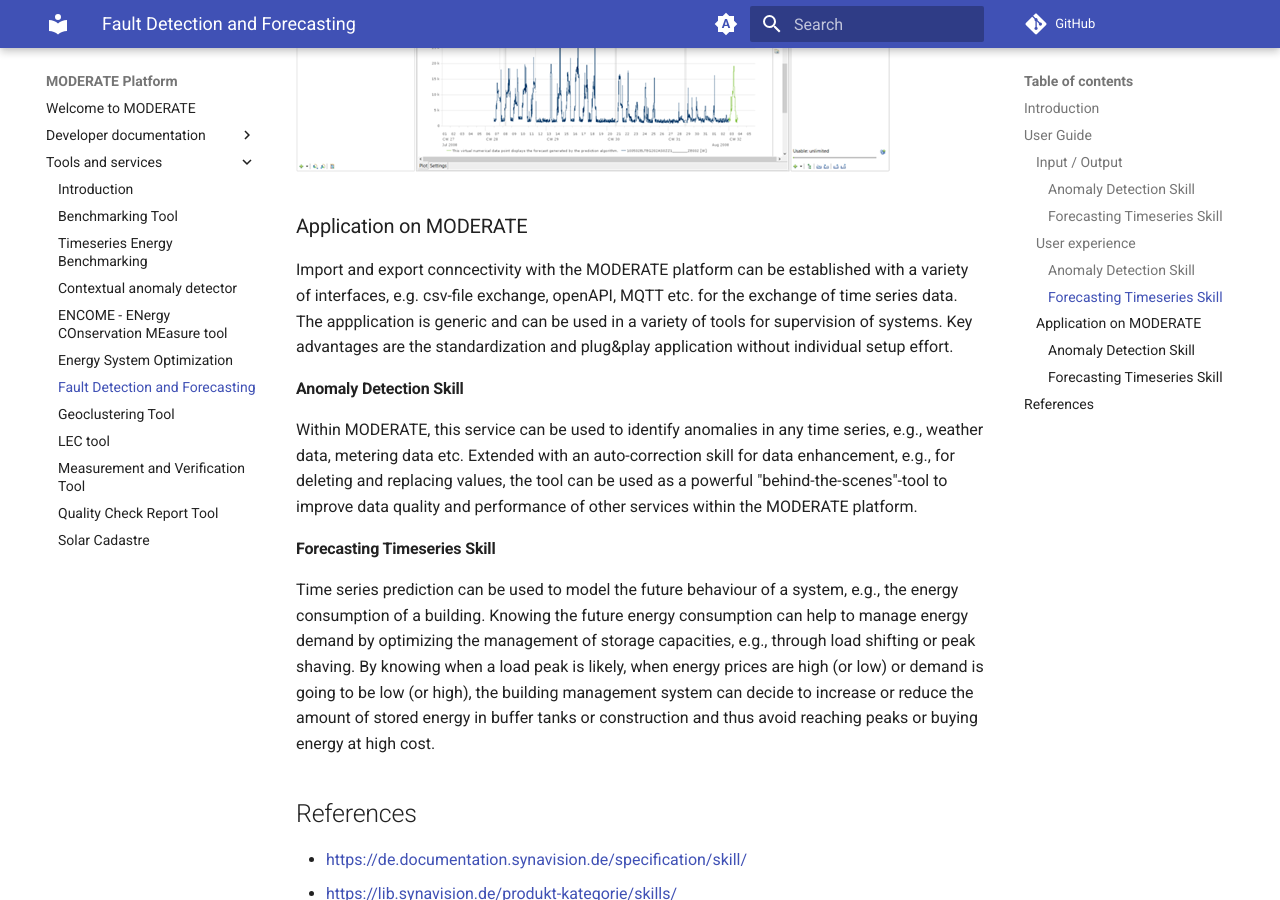
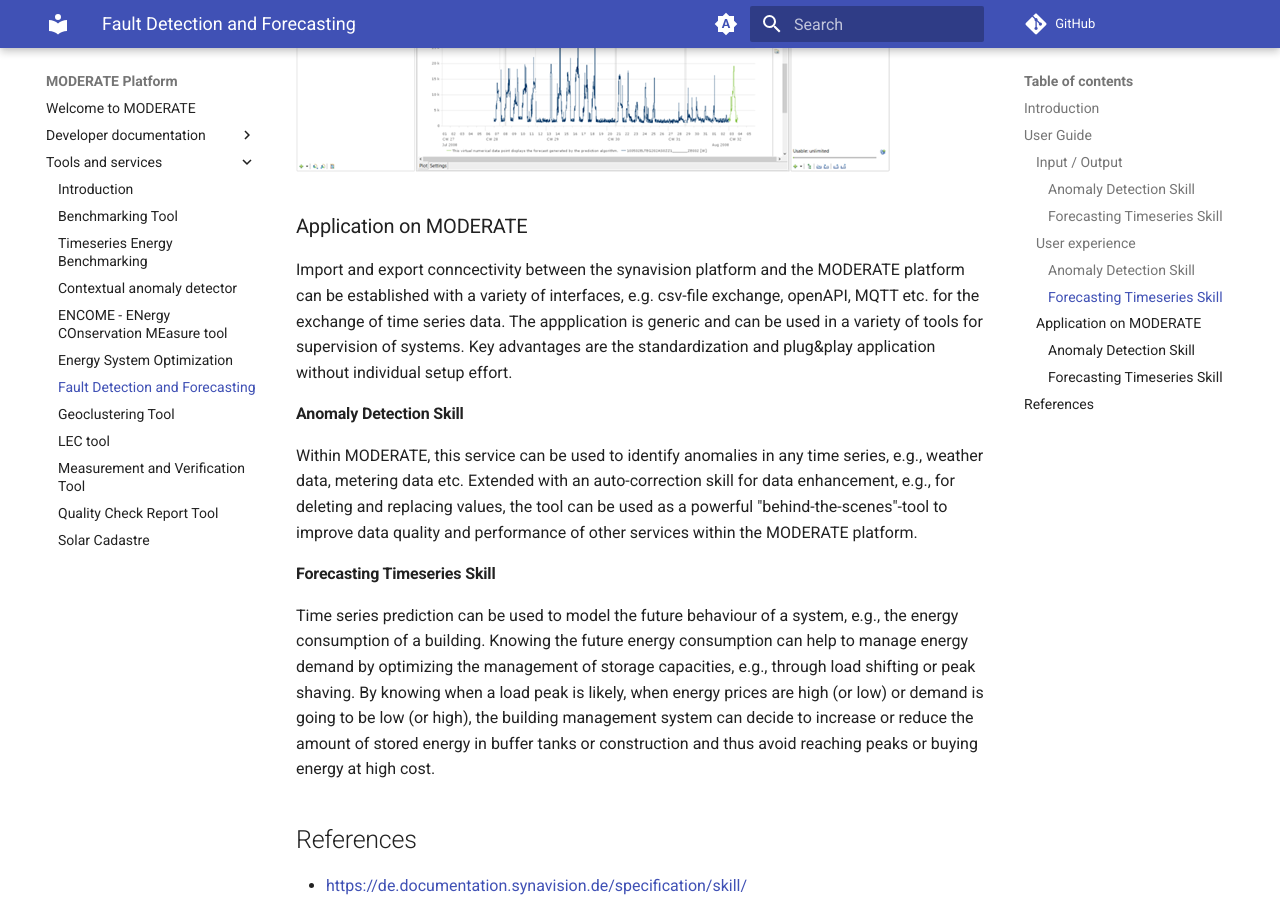
Before and after one commit to MODERATE-Project/moderate-docs, an MkDocs documentation site: the page built from docs/tools-and-services/fdf_A1.1.md, in a window 1280 px wide and 900 px high, scrolled down 5972 px. Built offline with MkDocs 1.6.1 and Material for MkDocs 9.7.7, drawn with Linux system fonts in a browser that asks for light colours; comment, search, counter and statistics services are not loaded.

Commit message:
Update fdf_A1.1.md

```diff
--- a/docs/tools-and-services/fdf_A1.1.md
+++ b/docs/tools-and-services/fdf_A1.1.md
@@ -126,7 +126,7 @@
 
 
 ### Application on MODERATE
-Import and export conncectivity with the MODERATE platform can be established with a variety of interfaces, e.g. csv-file exchange, openAPI, MQTT etc. for the exchange of time series data. The appplication is generic and can be used in a variety of tools for supervision of systems. Key advantages are the standardization and plug&play application without individual setup effort.
+Import and export conncectivity between the synavision platform and the MODERATE platform can be established with a variety of interfaces, e.g. csv-file exchange, openAPI, MQTT etc. for the exchange of time series data. The appplication is generic and can be used in a variety of tools for supervision of systems. Key advantages are the standardization and plug&play application without individual setup effort.
 
 #### Anomaly Detection Skill
 
```
